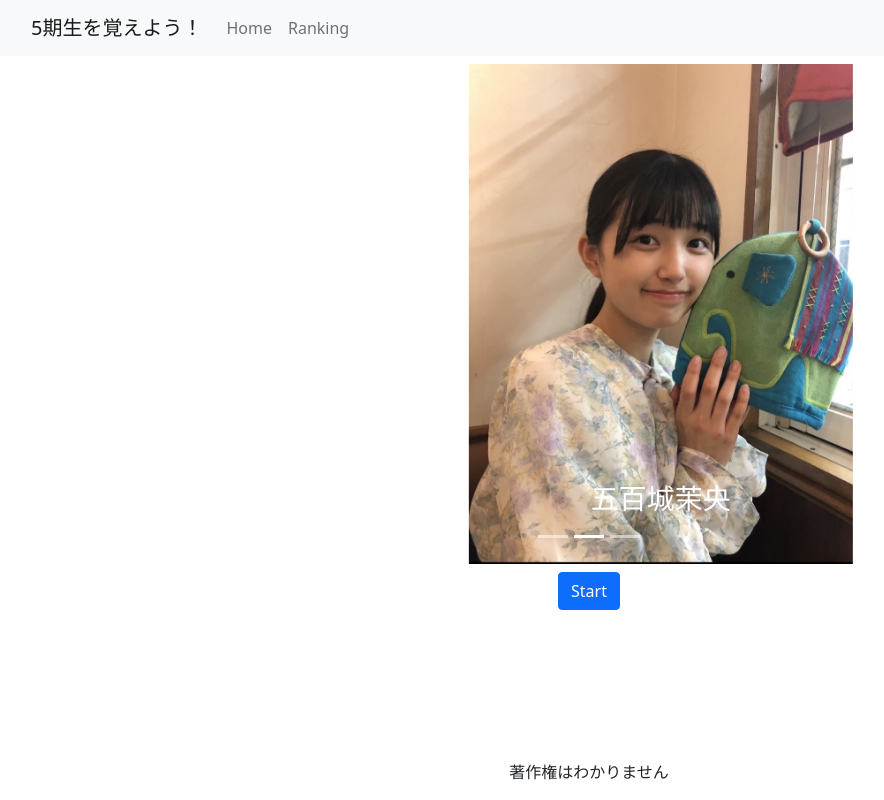
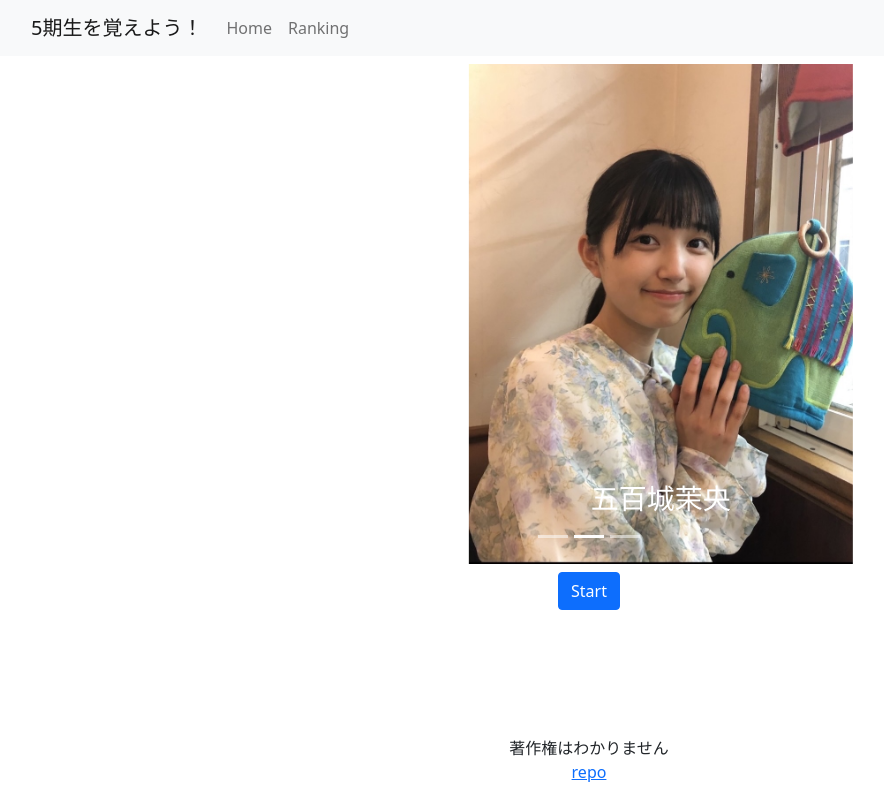
Before and after one commit to Yutarotaro/memorize-fifth-generation, a React (Create React App) app: page / in a window 1280 px wide. Shown: the whole page, without its empty margins (51-935 px from the left). Built offline with nearby package versions, Linux system fonts and the light colour scheme.

Commit message:
footer に github repository link を追加

```diff
--- a/src/App.tsx
+++ b/src/App.tsx
@@ -77,6 +77,8 @@ function Footer() {
         <div className="content has-text-centered">
           <p>
             著作権はわかりません
+	    <br></br>
+	  <a href="https://github.com/Yutarotaro/memorize-fifth-generation">repo</a>
           </p>
 	</div>
       </footer>
```
